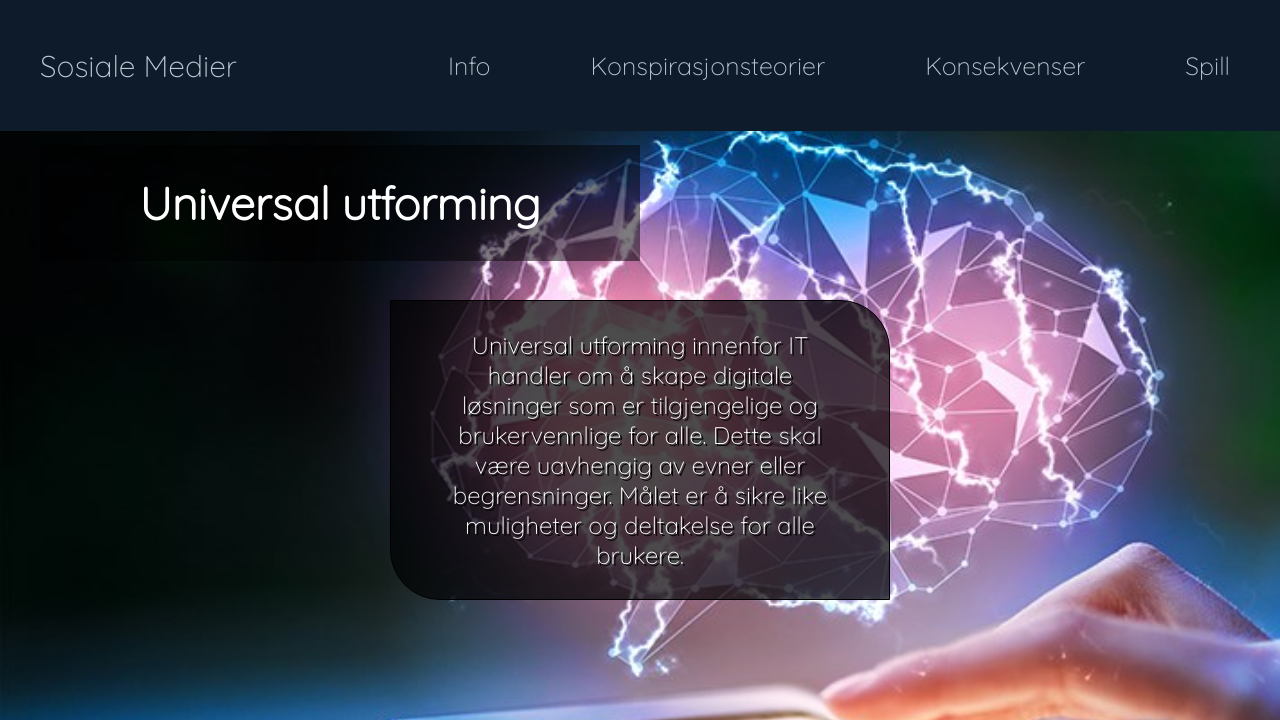
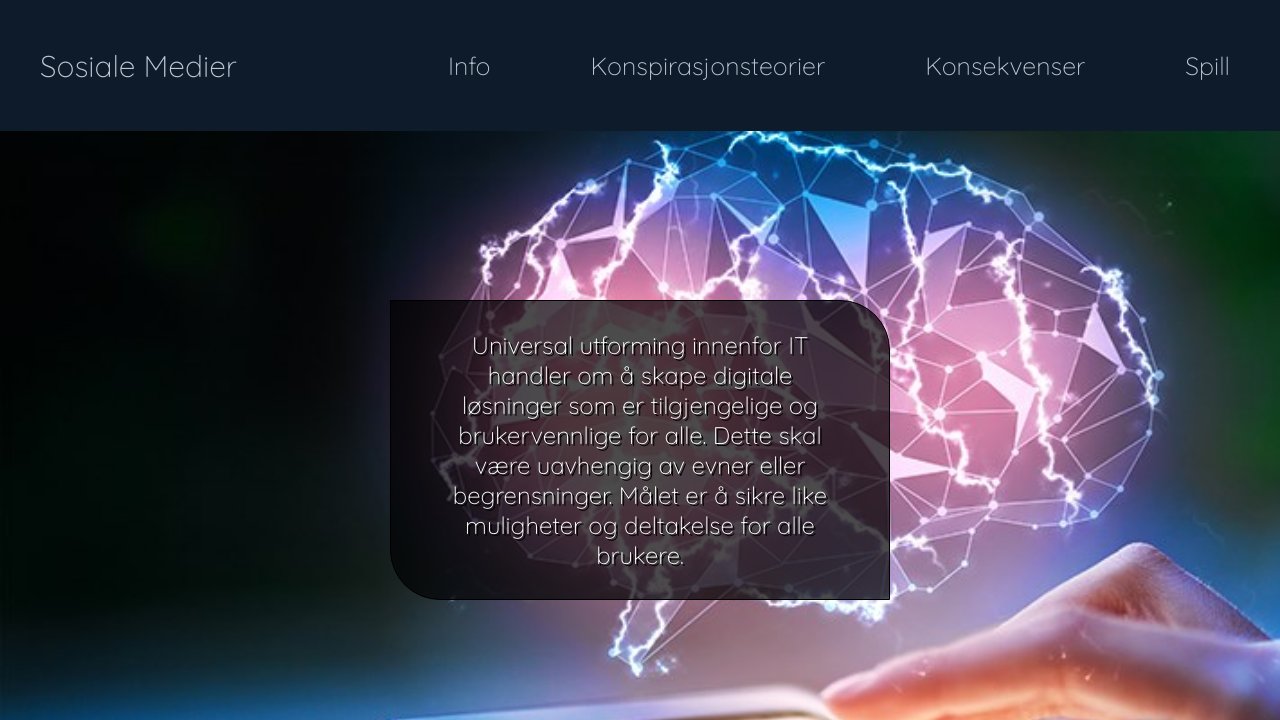
Before and after one commit to Mariariibe/SosialeMedier, a plain HTML site: page Universal_utforming.html in a window 1280 px wide. Shown: the top 720 px of the page. Drawn offline with Linux system fonts and the light colour scheme; a web font is replaced by a local one.

Commit message:
Update Universal_utforming.html

```diff
--- a/Universal_utforming.html
+++ b/Universal_utforming.html
@@ -10,11 +10,6 @@
     <link rel="stylesheet" href="konsekvenser.css">
     <link rel="stylesheet" href="footerognav.css">
     <title>UU</title>
-
-    <style>
-
-    </style>
-
 </head>
 
 
@@ -47,9 +42,6 @@
     <main>
 
         <section class="uu">
-            <div class="gjennomsiktig">
-                <h1>Universal utforming</h1>
-            </div>
             <div class="overlay">
                 <p>
                     Universal utforming innenfor IT handler om å skape digitale løsninger som er
```
